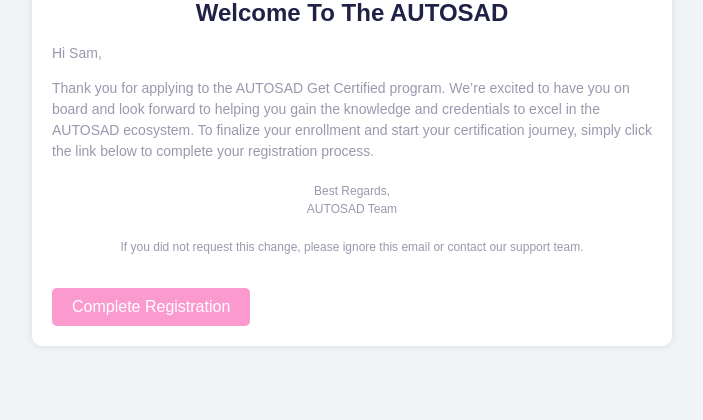
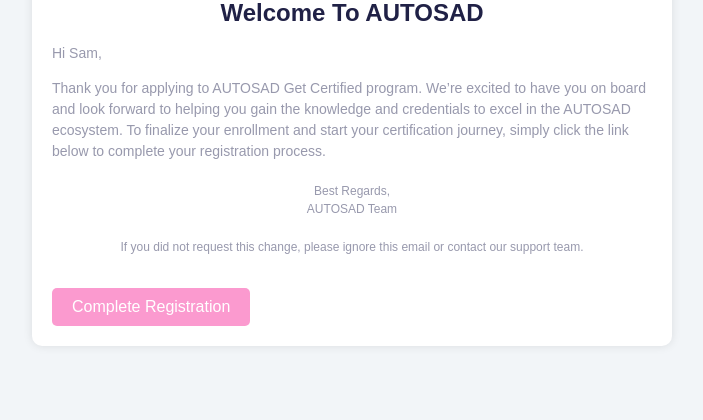
Before and after one commit to SultanMu/sendemail, a Django app: template mailer/templates/autosad-temp-email.html in a window 1280 px wide. Shown: the part 128-548 px from the top of the page, without its empty margins (288-991 px from the left). Run offline with Django 5.2, Linux system fonts and the light colour scheme; the template is opened without the code that fills it, so the values that code supplies are empty.

Commit message:
template changes

```diff
--- a/mailer/templates/autosad-temp-email.html
+++ b/mailer/templates/autosad-temp-email.html
@@ -64,9 +64,9 @@
             <!-- Replace `your-logo-url.png` with the actual URL of your image -->
             <img src="https://cdn.prod.website-files.com/66c36839ca7d2cc77fe28f90/66c36f3713fcce4c2cabf1c9_Logo.svg" alt="AUTOSAD Logo">
         </div>
-        <h1>Welcome To The AUTOSAD</h1>
+        <h1>Welcome To AUTOSAD</h1>
         <p>Hi Sam,</p>
-        <p>Thank you for applying to the AUTOSAD Get Certified program. We’re excited to have you on board and look forward to helping you gain the knowledge and credentials to excel in the AUTOSAD ecosystem. To finalize your enrollment and start your certification journey, simply click the link below to complete your registration process.</p>
+        <p>Thank you for applying to AUTOSAD Get Certified program. We’re excited to have you on board and look forward to helping you gain the knowledge and credentials to excel in the AUTOSAD ecosystem. To finalize your enrollment and start your certification journey, simply click the link below to complete your registration process.</p>
         <p class="footer">
             Best Regards,<br>
             AUTOSAD Team
@@ -75,7 +75,7 @@
             If you did not request this change, please ignore this email or contact our support team.
         </p>
         <!-- Call-to-action button as a hyperlink -->
-        <a href="https://www.autosad.ai/" class="cta-button">Complete Registration</a>
+        <a href="https://www.autosad.ai/get-certified" class="cta-button">Complete Registration</a>
     </div>
 </body>
 
```
Also changed, not shown: mailer/models.py (+6 -1 lines).
